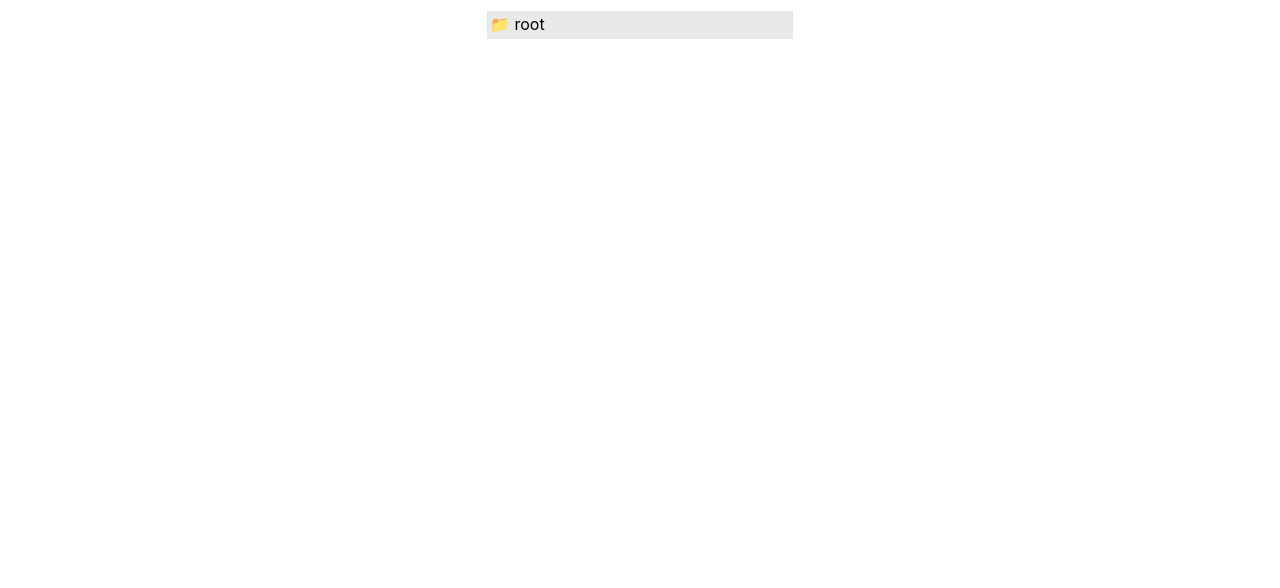
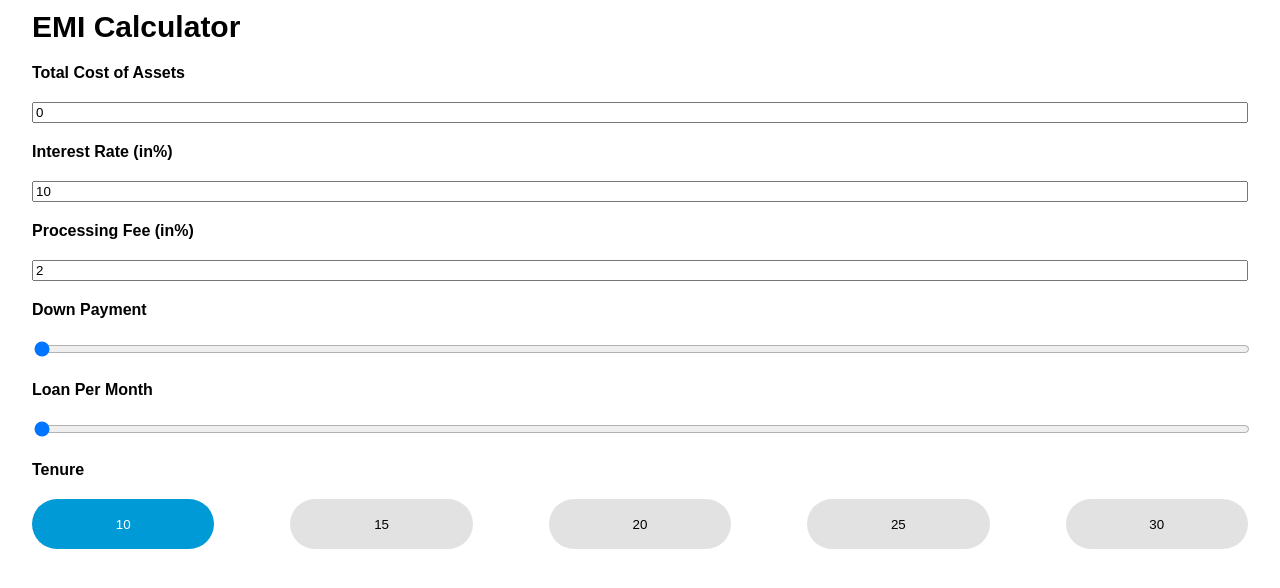
Before and after one commit to Praveen-Dsouza/React_Machine_Coding, a React (Create React App) app: page / in a window 1280 px wide. Shown: the top 588 px of the page. Built offline with nearby package versions, Linux system fonts and the light colour scheme.

Commit message:
EMI Calculator

```diff
--- a/src/App.js
+++ b/src/App.js
@@ -1,7 +1,8 @@
-import { useState } from "react";
 import "./App.css";
-import { fileData } from "./Constants";
-import Folder from "./components/Folder";
+// import { useState } from "react";
+// import { fileData } from "./utils/Constants";
+// import Folder from "./components/Folder";
+import StarRating from "./components/StarRating";
 // import CountdownTimer from "./components/CountdownTimer";
 // import FilterSearchResults from "./components/FilterSearchResults";
 // import ProgressBar from "./components/ProgressBar";
@@ -9,7 +10,7 @@ import Folder from "./components/Folder";
 // import Pagination from './components/Pagination';
 
 function App() {
-  const [explorerData, setExplorerData] = useState(fileData);
+  // const [explorerData, setExplorerData] = useState(fileData);
 
   return (
     <div>
@@ -19,7 +20,8 @@ function App() {
         {/* <CountdownTimer /> */}
         {/* <FilterSearchResults/> */}
         {/* <ProgressBar /> */}
-        <Folder explorer={explorerData} />
+        {/* <Folder explorer={explorerData} /> */}
+        <StarRating/>
       </div>
     </div>
   );
--- /dev/null
+++ b/src/components/Common/Slider.jsx
@@ -0,0 +1,34 @@
+import React from 'react'
+import { numberWithCommas } from '../../utils/config'
+
+const Slider = ({ title, state, min, max, onChange, labelMin, labelMax, underlineTitle }) => {
+  return (
+    <>
+        <span className='title'>{title}</span>
+        {(state > 0) &&
+          <span
+            className='title'
+            style={{ textDecoration: "underline" }}>
+              &nbsp;{underlineTitle}
+          </span>
+        }
+        <div>
+            <input
+              className='slider'
+              type='range'
+              value={state}
+              onChange={onChange}
+              min={min}
+              max={max}
+            />
+            <div className='labels'>
+                <label>{labelMin && numberWithCommas(min)}</label>
+                <b>{numberWithCommas(state)}</b>
+                <label>{labelMax && numberWithCommas(max)}</label>
+            </div>
+        </div>
+    </>
+  )
+}
+
+export default Slider
--- /dev/null
+++ b/src/components/Common/TextInput.jsx
@@ -0,0 +1,17 @@
+import React from 'react'
+
+const TextInput = ({ title, state, setState }) => {
+  return (
+    <>
+        <span className='title'>{title}</span>
+        <input
+            type='number'
+            value={state}
+            onChange={(e) => setState(e.target.value)}
+            placeholder={title}
+        />
+    </>
+  )
+}
+
+export default TextInput
--- /dev/null
+++ b/src/components/StarRating.jsx
@@ -0,0 +1,115 @@
+import React, { useEffect, useState } from 'react';
+import "../styles/StarRating.css";
+import { tenureData } from '../utils/Constants';
+import { numberWithCommas } from '../utils/config';
+import TextInput from './Common/TextInput';
+import Slider from './Common/Slider';
+
+const StarRating = () => {
+    const [cost, setCost] = useState(0);
+    const [interest, setInterest] = useState(10);
+    const [fee, setFee] = useState(2);
+    const [downPayment, setDownPayment] = useState(0);
+    const [tenure, setTenure] = useState(10);
+    const [emi, setEmi] = useState(0);
+
+    const calculateEMI = (downpayment) => {
+        // EMI amount = [PxRx(1+R)^N]/[(1+R)^N-1]
+        if (!cost) return
+
+        const loanAmount = cost - downpayment
+        const rateOfInterest = interest / 100
+        const numberOfYears = tenure / 12
+
+        const EMI = (loanAmount*rateOfInterest*(1+rateOfInterest)**numberOfYears) / ((1+rateOfInterest)**numberOfYears-1)
+
+        return Number(EMI/12).toFixed(0)
+    }
+
+    const calculateDP = (emi) => {
+        if (!cost) return
+
+        const downPaymentPercent = 100 - (emi/calculateEMI(0)) * 100
+        return Number((downPaymentPercent/100)*cost).toFixed(0)
+    }
+
+    useEffect(() => {
+        if (!(cost > 0)) {
+            setDownPayment(0)
+            setEmi(0)
+        }
+
+        const emi = calculateEMI(downPayment)
+        setEmi(emi)
+    }, [tenure, cost])
+
+    const updateEMI = (e) => {
+        if (!cost) return
+        const dp = Number(e.target.value)
+        setDownPayment(dp.toFixed(0))
+
+        // Calculate EMI and update it
+        const emi = calculateEMI(dp)
+        setEmi(emi)
+    }
+
+    const updateDownPayment = (e) => {
+        if (!cost) return
+        const emi = Number(e.target.value)
+        setEmi(emi.toFixed(0))
+
+        // Caldulate DP and update it
+        const dp = calculateDP(emi)
+        setDownPayment(dp)
+    }
+
+    const totalDownPayment = () => {
+        return numberWithCommas((Number(downPayment)+(cost-downPayment)*(fee/100)).toFixed(0))
+    }
+
+    const totalEMI = () => {
+        return numberWithCommas((emi*tenure).toFixed(0))
+    }
+
+  return (
+    <div className='starRatingContainer'>
+      <span className='title header'>EMI Calculator</span>
+        <TextInput  title={"Total Cost of Assets"} state={cost} setState={setCost} />
+
+        <TextInput  title={"Interest Rate (in%)"} state={interest} setState={setInterest} />
+
+        <TextInput  title={"Processing Fee (in%)"} state={fee} setState={setFee} />
+
+        <Slider
+            title={"Down Payment"}
+            underlineTitle={`Total Down Payment - ${totalDownPayment()}`}
+            onChange={updateEMI}
+            state={downPayment}
+            min={0}
+            max={cost}
+            labelMin={"0%"}
+            labelMax={"100%"}
+        />
+
+        <Slider
+            title={"Loan Per Month"}
+            underlineTitle={`Total Loan Amount - ${totalEMI()}`}
+            onChange={updateDownPayment}
+            state={emi}
+            min={calculateEMI(cost)}
+            max={calculateEMI(0)}
+        />
+
+        <span className='title'>Tenure</span>
+        <div className='tenureContainer'>
+            {tenureData.map((t) => {
+                return (
+                    <button className={`tenure ${t === tenure? "selected": ""}`} onClick={() => setTenure(t)}>{t}</button>
+                )
+            })}
+        </div>
+    </div>
+  )
+}
+
+export default StarRating
--- /dev/null
+++ b/src/styles/StarRating.css
@@ -0,0 +1,45 @@
+.starRatingContainer {
+    width: 95%;
+    padding: 0 15px;
+    display: flex;
+    flex-direction: column;
+    gap: 20px;
+    font-family: sans-serif;
+}
+
+.title {
+    font-weight: 700;
+}
+
+.header {
+    font-size: 30px;
+    margin-top: 10px;
+}
+
+.slider {
+    width: 100%;
+}
+
+.labels {
+    display: flex;
+    justify-content: space-between;
+}
+
+.tenureContainer {
+    display: flex;
+    justify-content: space-between;
+    gap: 10px;
+}
+
+.tenure {
+    width: 15%;
+    height: 50px;
+    border: none;
+    border-radius: 100px;
+    background-color: rgb(226, 226, 226);
+}
+
+.selected {
+    background-color: #009ad6;
+    color: white;
+}
--- a/src/Constants.js
+++ b/src/utils/Constants.js
@@ -62,3 +62,5 @@ export const fileData = {
       },
     ],
   };
+
+export const tenureData = [10, 15, 20, 25, 30]
--- /dev/null
+++ b/src/utils/config.js
@@ -0,0 +1,3 @@
+export function numberWithCommas(x) {
+    if (x) return `₹ ${x.toString().replace(/\B(?=(\d{3})+(?!\d))/g, ",")}`;
+}
```
